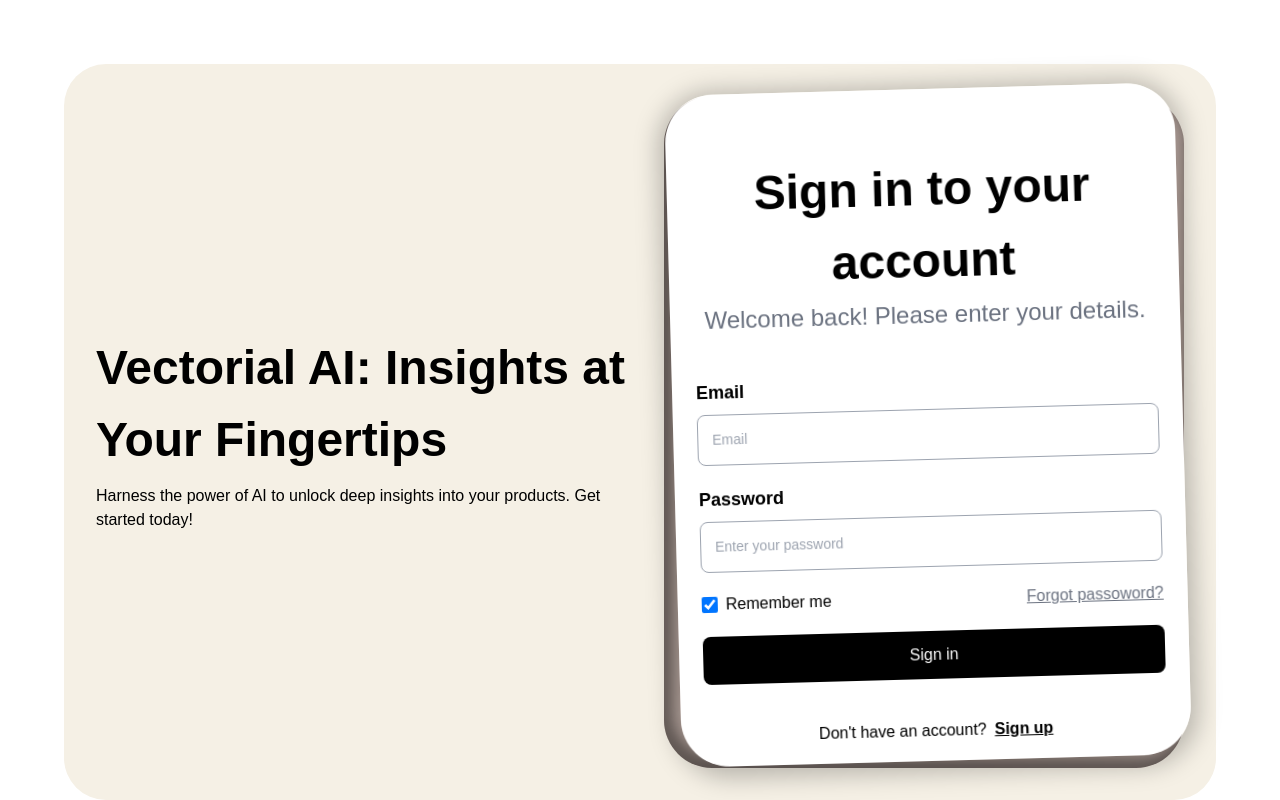
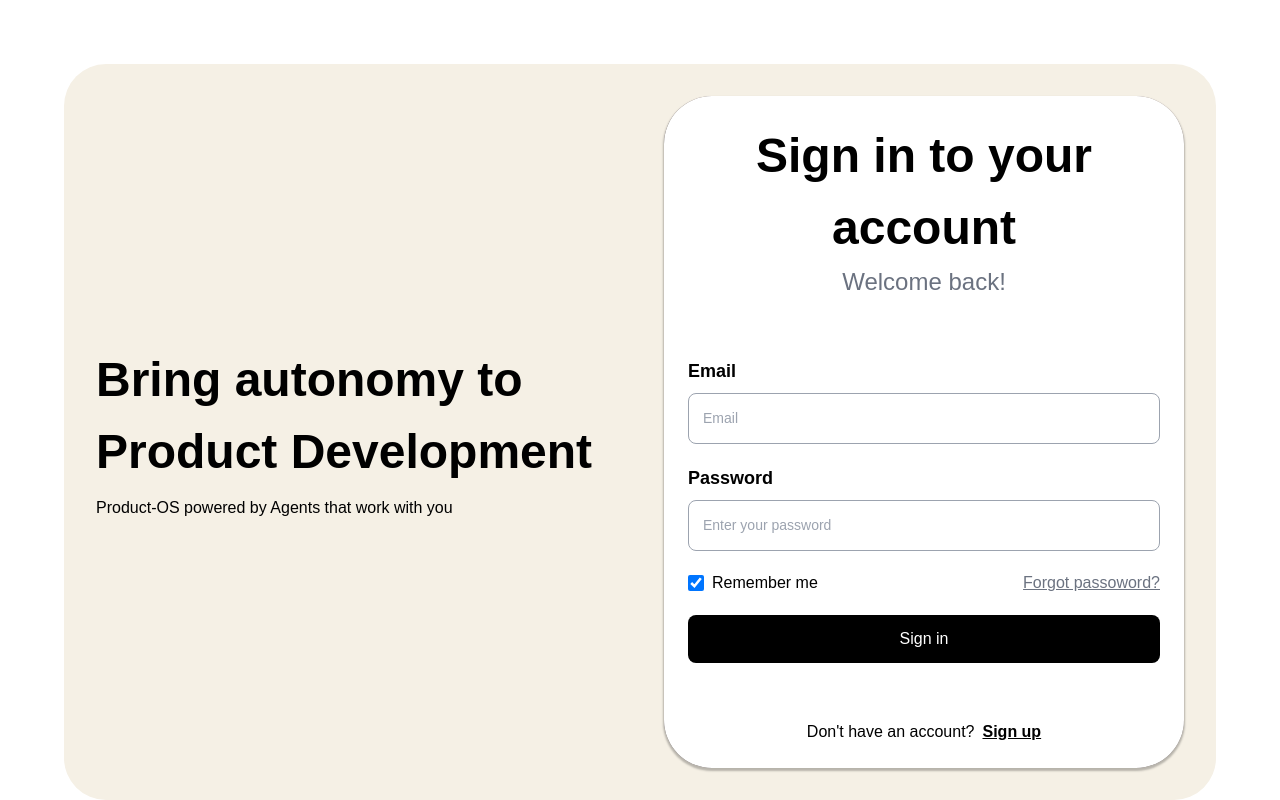
Before and after one commit to ShivamBhasin2002/vectorial-frontend, a Next.js app: page /auth/login in a window 1280 px wide. Built offline with nearby package versions, Linux system fonts and the light colour scheme.

Commit message:
feat: adde login page updates

```diff
--- a/app/auth/[slug]/page.tsx
+++ b/app/auth/[slug]/page.tsx
@@ -7,11 +7,10 @@
       <div className="w-full h-full bg-cream rounded-[42px] flex p-8 gap-6 justify-between">
         <div className="flex flex-col gap-2 just min-w-[50%] w-[50%] justify-center">
           <div className="font-extrabold text-[48px] whitespace-pre-wrap">
-            Vectorial AI: Insights at Your Fingertips
+            Bring autonomy to Product Development
           </div>
           <p className="text-[16px]  whitespace-pre-wrap">
-            Harness the power of AI to unlock deep insights into your products.
-            Get started today!
+            Product-OS powered by Agents that work with you
           </p>
         </div>
         <div className="flex-auto max-w-[50%] h-full w-full rounded-[48px] bg-[#6A333348] shadow-[inset_5px_-5px_14px_5px_rgba(0,0,0,0.5)]">
--- a/components/authModal.tsx
+++ b/components/authModal.tsx
@@ -102,15 +102,17 @@
   };
 
   return (
-    <div className="h-full max-w-[calc(100%-10px)] bg-white rounded-[48px] -rotate-[1.55deg] origin-top-left shadow-[0_4px_24.7px_7px_rgba(0,0,0,0.25)] p-[24px] flex flex-col gap-10 justify-between overflow-y-scroll">
+    <>
       <ToastContainer />
+      <div className="h-full w-100   bg-white rounded-[48px] origin-top-left shadow-[0_2px_2px_1px_rgba(0,0,0,0.25)] p-[24px] flex flex-col gap-10 justify-between overflow-y-scroll">
         <section>
           <div className="text-[48px] font-semibold text-center">
             {showLogin ? "Sign in to" : "Sign up for"} your account
           </div>
           <div className="text-[24px] text-gray-500 text-center">
-          {showLogin ? "Welcome back!" : "Welcome onboard!"} Please enter your
-          details.
+            {showLogin
+              ? "Welcome back!"
+              : "Welcome onboard! Please enter your details."}
           </div>
         </section>
         <form
@@ -158,7 +160,10 @@
           </div>
           {!showLogin && (
             <div className="flex flex-col gap-2">
-            <label htmlFor="confirm-password" className="font-semibold text-lg">
+              <label
+                htmlFor="confirm-password"
+                className="font-semibold text-lg"
+              >
                 Confirm Password
               </label>
               <input
@@ -234,6 +239,7 @@
           </strong>
         </div>
       </div>
+    </>
   );
 };
 
--- a/components/chatBox.tsx
+++ b/components/chatBox.tsx
@@ -1,7 +1,6 @@
 "use client";
 import clsx from "clsx";
 import { useEffect, useRef, useState } from "react";
-import { IoOpenSharp } from "react-icons/io5";
 import { IoSend } from "react-icons/io5";
 import { useChatStore } from "@store/chatStore";
 import { useParams, useRouter } from "next/navigation";
@@ -103,15 +102,6 @@
         <li
           className="w-8 h-8 bg-green cursor-pointer rounded-lg flex justify-center items-center text-white hover:bg-green/90"
           onClick={() => {
-            setSideBarState("Description");
-            router.push(`/dashboard/product/${selectedProductId}`);
-          }}
-        >
-          <IoOpenSharp />
-        </li>
-        <li
-          className="w-8 h-8 bg-green cursor-pointer rounded-lg flex justify-center items-center text-white hover:bg-green/90"
-          onClick={() => {
             setSideBarState("Chats");
             router.push(`/dashboard/product/${selectedProductId}`);
           }}
```
Lines whose indentation alone changed are shown as unchanged.
